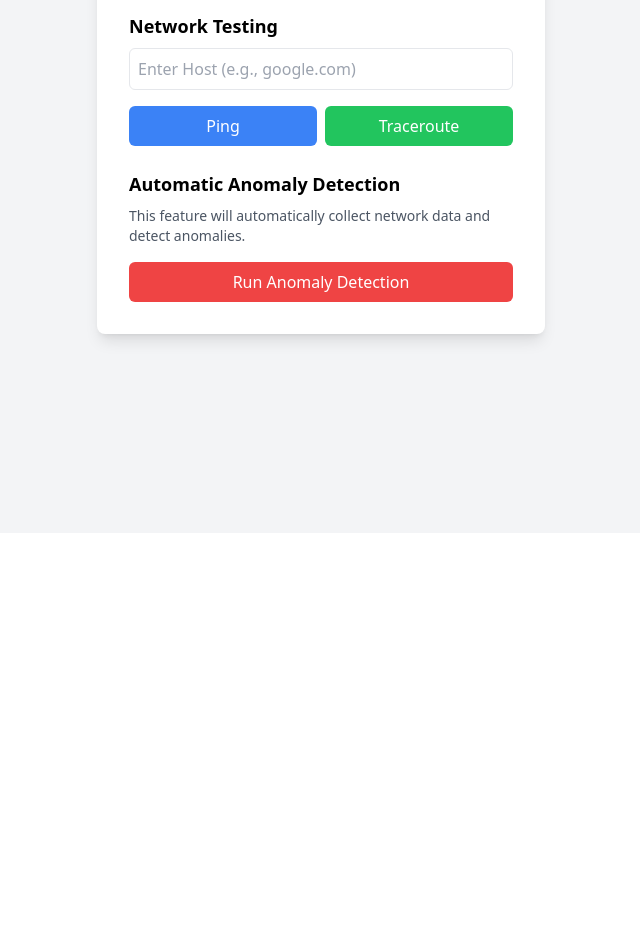
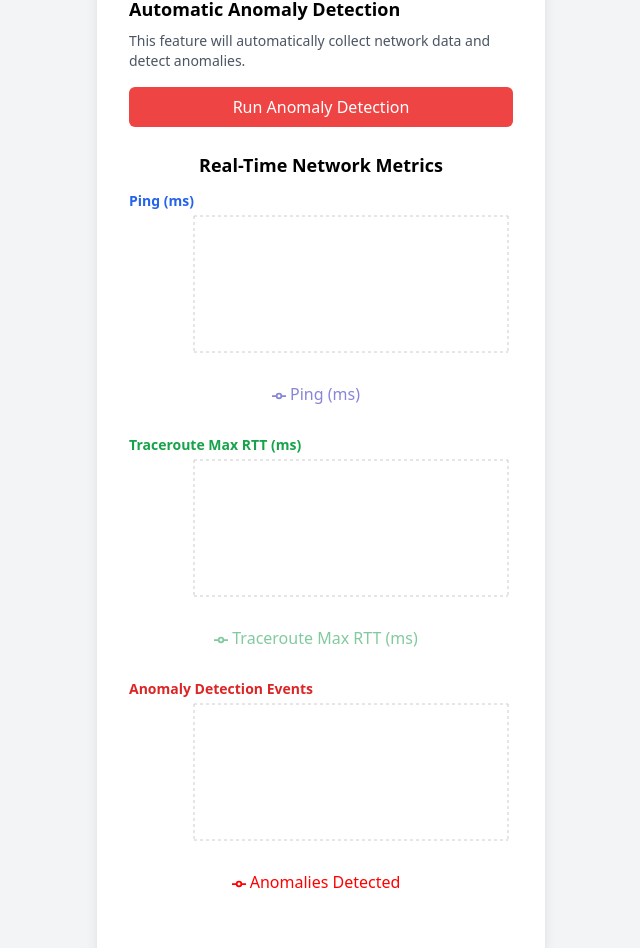
Before and after one commit to TechGriffo254/Intelligent-Network-Analyzer-INA, a React (Create React App) app in the folder ina-frontend/: page / in a window 1280 px wide. Shown: the part 267-1215 px from the top of the page, without its empty margins (319-959 px from the left). Before the commit the page ends 800 px from the top, so only its background shows below. Built offline with nearby package versions, Linux system fonts and the light colour scheme.

Commit message:
Added real-time charts for network metrics

```diff
--- a/ina-frontend/package.json
+++ b/ina-frontend/package.json
@@ -9,6 +9,7 @@
     "react-dom": "^19.0.0",
     "react-router-dom": "^7.1.5",
     "react-scripts": "5.0.1",
+    "recharts": "^2.15.1",
     "web-vitals": "^4.2.4"
   },
   "scripts": {
--- a/ina-frontend/src/App.js
+++ b/ina-frontend/src/App.js
@@ -1,20 +1,45 @@
-import React, { useState } from "react";
+import React, { useState, useEffect } from "react";
 import { pingServer, tracerouteServer, predictAnomalies, parsePingData, parseTracerouteData } from "./api";
+import { LineChart, Line, XAxis, YAxis, CartesianGrid, Tooltip, Legend, ResponsiveContainer } from "recharts";
 
 function App() {
   const [host, setHost] = useState("");
   const [pingResult, setPingResult] = useState({ host: "", output: [] });
   const [tracerouteResult, setTracerouteResult] = useState({ host: "", output: [] });
   const [predictionResult, setPredictionResult] = useState(null);
+  const [pingChartData, setPingChartData] = useState([]);
+  const [tracerouteChartData, setTracerouteChartData] = useState([]);
+  const [anomalyChartData, setAnomalyChartData] = useState([]);
+
+  // Function to add new data points to charts
+  const updateChartData = (metricType, data) => {
+    const timestamp = new Date().toLocaleTimeString();
+    const newPoint = { time: timestamp, value: data };
+    if (metricType === "ping") {
+      setPingChartData((prev) => [...prev.slice(-19), newPoint]);
+    } else if (metricType === "traceroute") {
+      setTracerouteChartData((prev) => [...prev.slice(-19), newPoint]);
+    } else if (metricType === "anomaly") {
+      setAnomalyChartData((prev) => [...prev.slice(-19), newPoint]);
+    }
+  };
 
   const handlePing = async () => {
     const result = await pingServer(host);
     setPingResult(result || { host: host, output: [] });
+    if (result.output) {
+      const pingMetrics = parsePingData(result.output.join("\n"));
+      updateChartData("ping", pingMetrics.avgRTT);
+    }
   };
 
   const handleTraceroute = async () => {
     const result = await tracerouteServer(host);
     setTracerouteResult(result || { host: host, output: [] });
+    if (result.output) {
+      const tracerouteMetrics = parseTracerouteData(result.output.join("\n"));
+      updateChartData("traceroute", tracerouteMetrics.maxRTT);
+    }
   };
 
   const handleAutomaticAnomalyDetection = async () => {
@@ -36,6 +61,7 @@ function App() {
     );
 
     setPredictionResult(result);
+    updateChartData("anomaly", result.result === "Anomaly detected!" ? 1 : 0);
   };
 
   return (
@@ -104,6 +130,56 @@ function App() {
             <pre className="text-sm text-gray-700">{JSON.stringify(predictionResult, null, 2)}</pre>
           </div>
         )}
+
+        {/* Real-Time Chart Section */}
+        <div className="mt-6">
+          <h2 className="text-lg font-semibold text-center mb-3">Real-Time Network Metrics</h2>
+
+          {/* Ping Chart */}
+          <div className="mb-6">
+            <h3 className="text-sm font-semibold text-blue-600">Ping (ms)</h3>
+            <ResponsiveContainer width="100%" height={200}>
+              <LineChart data={pingChartData}>
+                <CartesianGrid strokeDasharray="3 3" />
+                <XAxis dataKey="time" />
+                <YAxis />
+                <Tooltip />
+                <Legend />
+                <Line type="monotone" dataKey="value" stroke="#8884d8" name="Ping (ms)" />
+              </LineChart>
+            </ResponsiveContainer>
+          </div>
+
+          {/* Traceroute Chart */}
+          <div className="mb-6">
+            <h3 className="text-sm font-semibold text-green-600">Traceroute Max RTT (ms)</h3>
+            <ResponsiveContainer width="100%" height={200}>
+              <LineChart data={tracerouteChartData}>
+                <CartesianGrid strokeDasharray="3 3" />
+                <XAxis dataKey="time" />
+                <YAxis />
+                <Tooltip />
+                <Legend />
+                <Line type="monotone" dataKey="value" stroke="#82ca9d" name="Traceroute Max RTT (ms)" />
+              </LineChart>
+            </ResponsiveContainer>
+          </div>
+
+          {/* Anomaly Detection Chart */}
+          <div className="mb-6">
+            <h3 className="text-sm font-semibold text-red-600">Anomaly Detection Events</h3>
+            <ResponsiveContainer width="100%" height={200}>
+              <LineChart data={anomalyChartData}>
+                <CartesianGrid strokeDasharray="3 3" />
+                <XAxis dataKey="time" />
+                <YAxis />
+                <Tooltip />
+                <Legend />
+                <Line type="monotone" dataKey="value" stroke="#FF0000" name="Anomalies Detected" />
+              </LineChart>
+            </ResponsiveContainer>
+          </div>
+        </div>
       </div>
     </div>
   );
```
Also changed, not shown: 1 other file (tests, documents, lock files or other folders).
